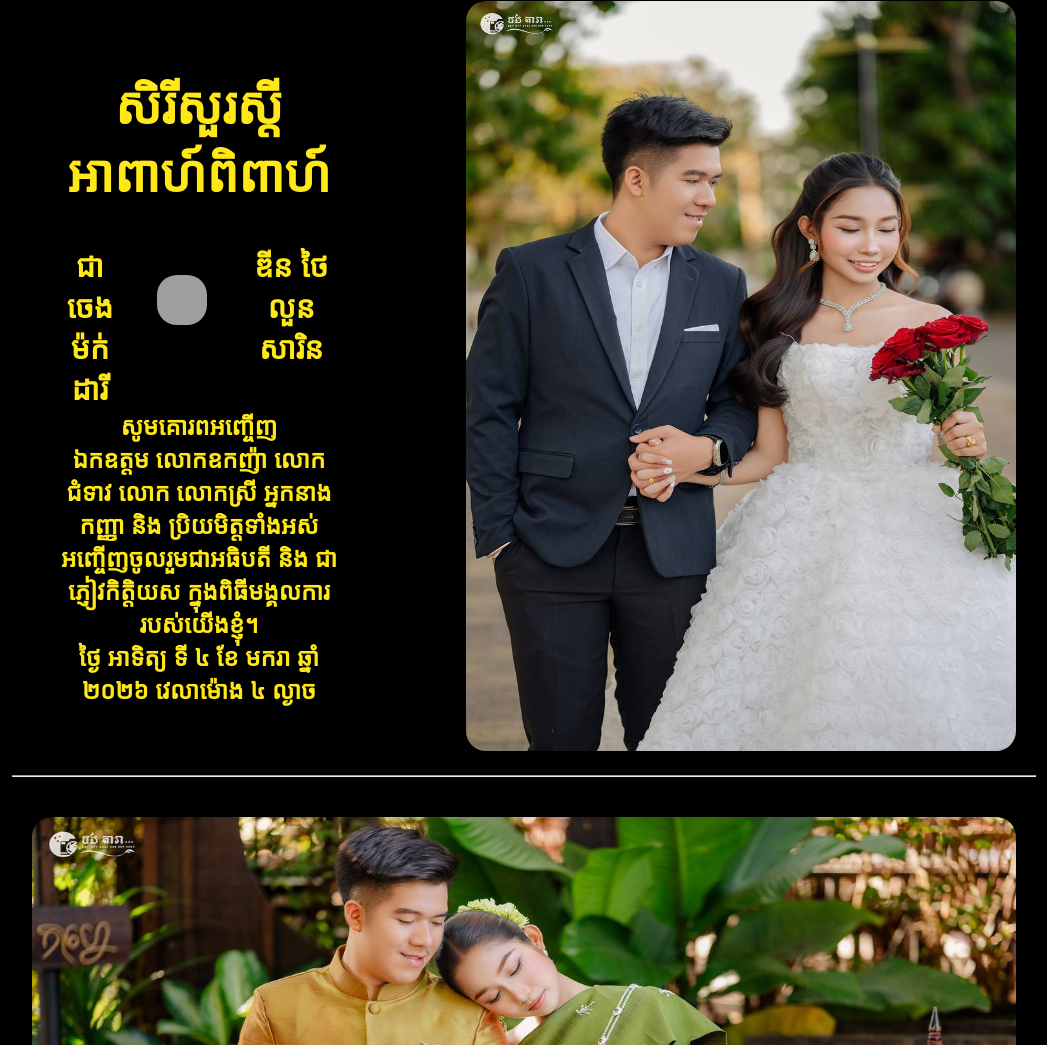
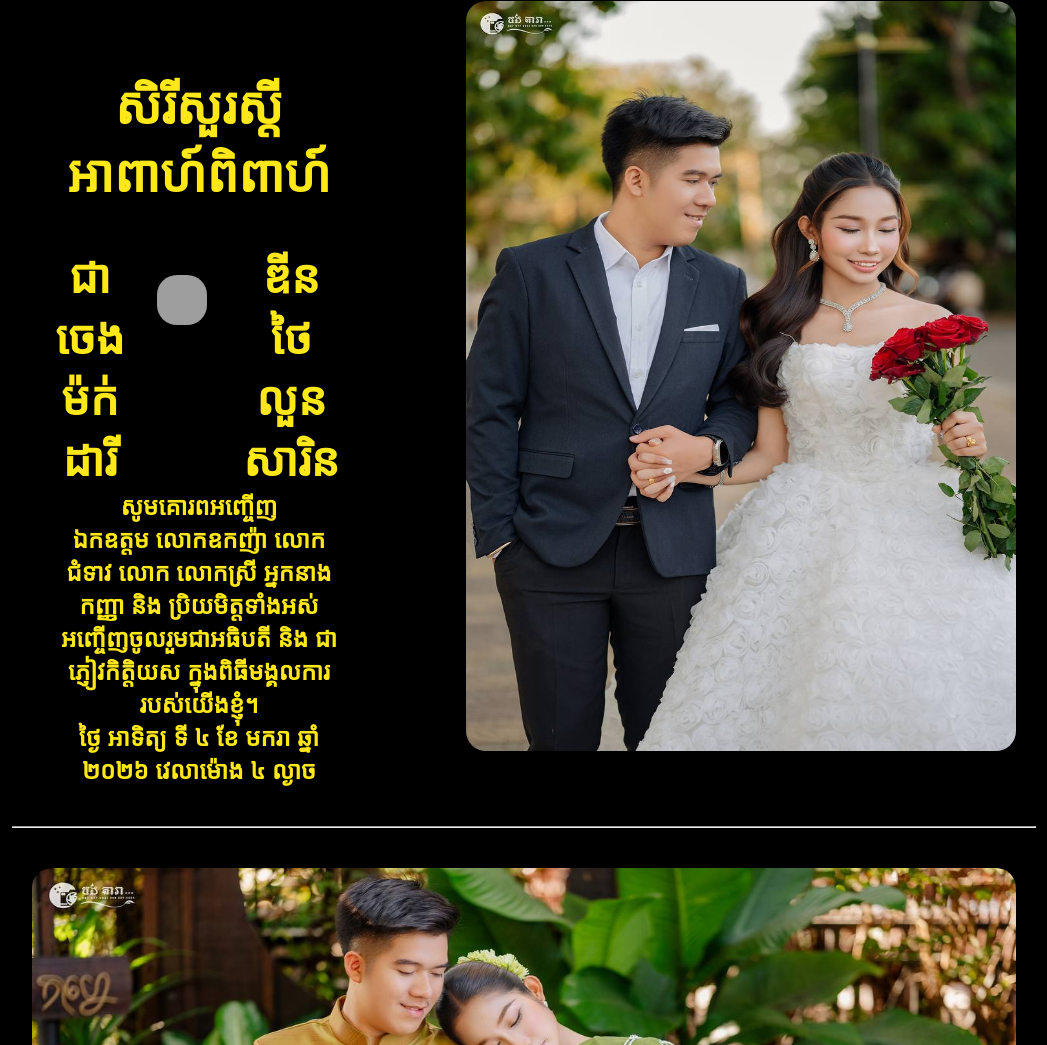
Before and after one commit to CHENG-DAVIT/davitwedding, a plain HTML site: page index.html in a window 1280 px wide. Shown: the part 2600-3645 px from the top of the page, without its empty margins (116-1163 px from the left). Drawn offline with nearby package versions, Linux system fonts and the light colour scheme; grey boxes are pictures that could not be loaded.

Commit message:
Fix HTML formatting and duplicate scripts

```diff
--- a/index.html
+++ b/index.html
@@ -64,8 +64,8 @@
               <div>
                 <div class="mak-name">
                   <div class="mak-name1">
-                    <h4>ជា ចេង</h4>
-                    <h4>ម៉ក់ ដារី</h4>
+                    <h2>ជា ចេង</h2>
+                    <h2>ម៉ក់ ដារី</h2>
                   </div>
                   <div class="mak-img">
                     <img
@@ -74,8 +74,8 @@
                     />
                   </div>
                   <div class="mak-name1">
-                    <h4>ឌីន ថៃ</h4>
-                    <h4>លួន សារិន</h4>
+                    <h2>ឌីន ថៃ</h2>
+                    <h2>លួន សារិន</h2>
                   </div>
                 </div>
                 <h2>សូមគោរពអញ្ចើញ</h2>
```
